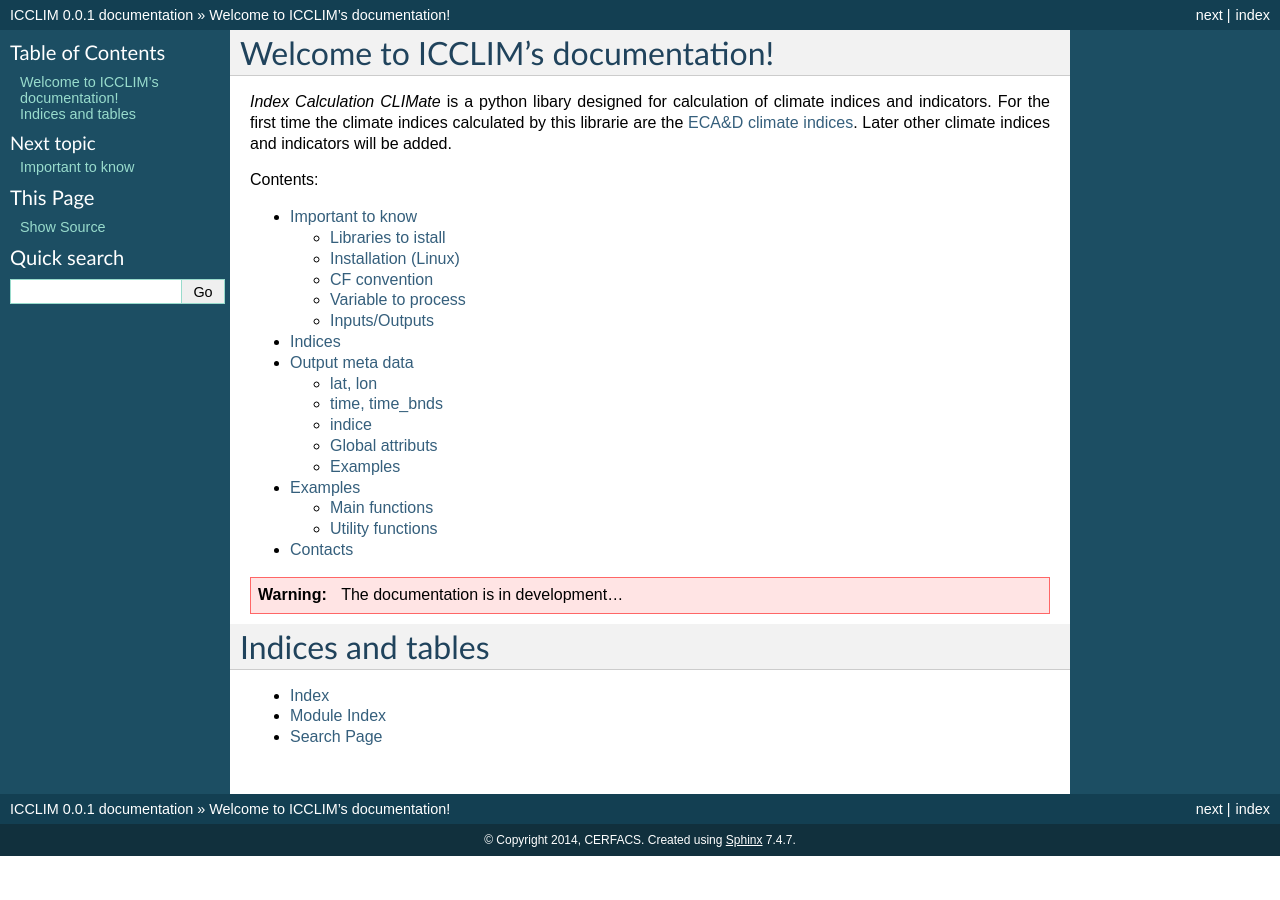
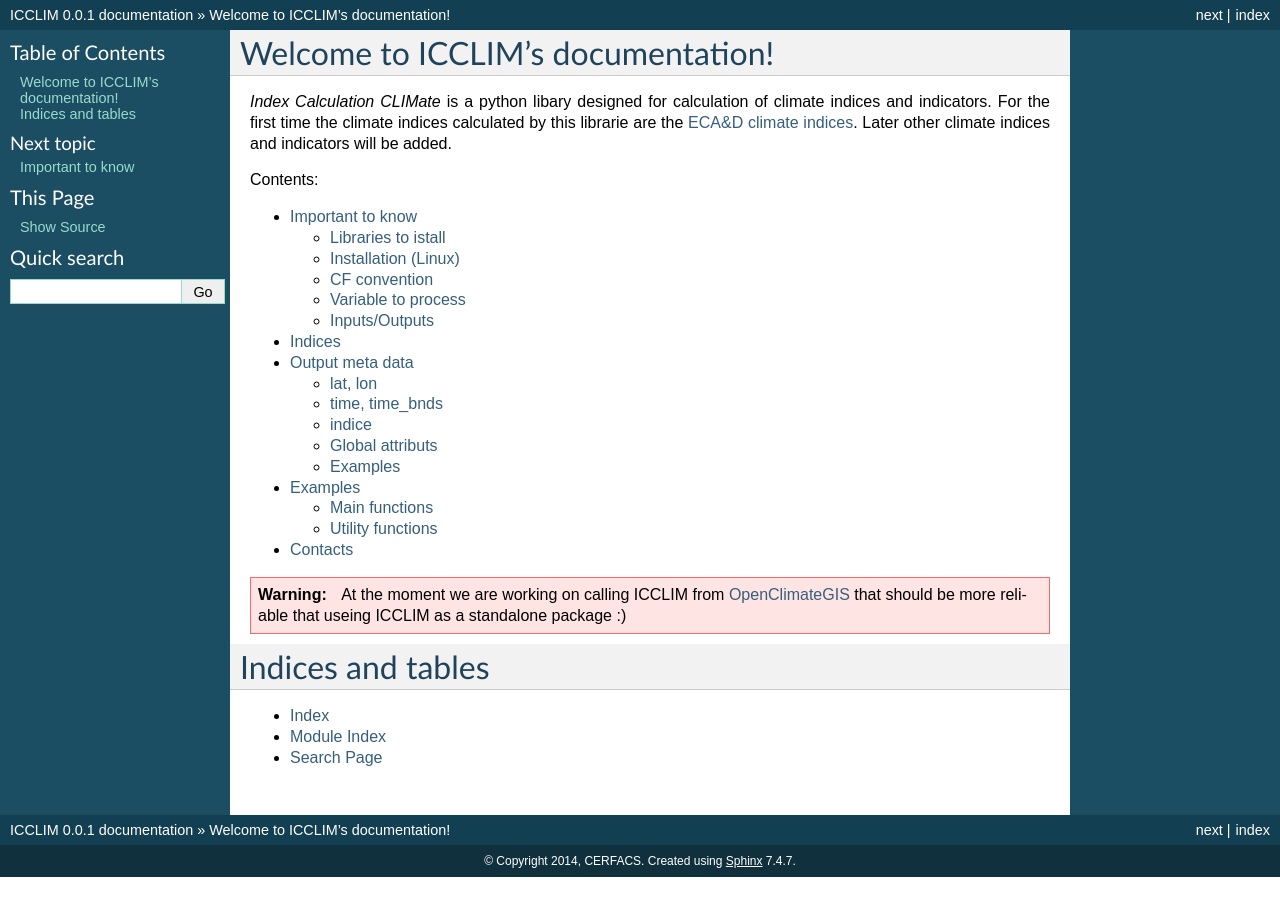
Before and after one commit to cerfacs-globc/icclim, a Sphinx documentation site: the page built from icclim/icclim_doc/source/index.rst, in a window 1280 px wide. Built offline with Sphinx 7.4.7, drawn with Linux system fonts in a browser that asks for light colours; pages that are not in the unit, such as notebooks, are missing from menus.

Commit message:
Doc changed

```diff
--- a/icclim/icclim_doc/source/index.rst
+++ b/icclim/icclim_doc/source/index.rst
@@ -18,7 +18,7 @@ Contents:
    examples.rst
    contact.rst
 
-.. warning:: The documentation is in development...
+.. warning:: At the moment we are working on calling ICCLIM from `OpenClimateGIS <http://ncpp.github.io/ocgis/index.html>`_ that should be more reliable that useing ICCLIM as a standalone package :)
 
 
 Indices and tables
```
Also changed, not shown: 5 other files.
